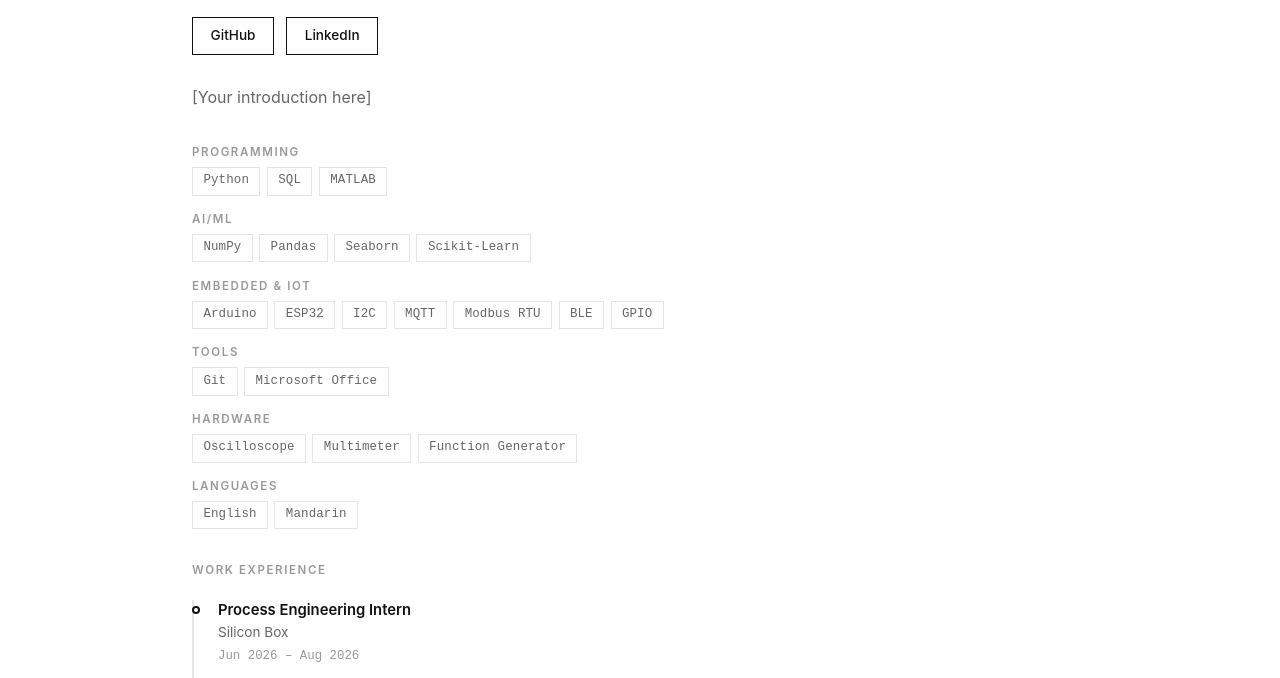
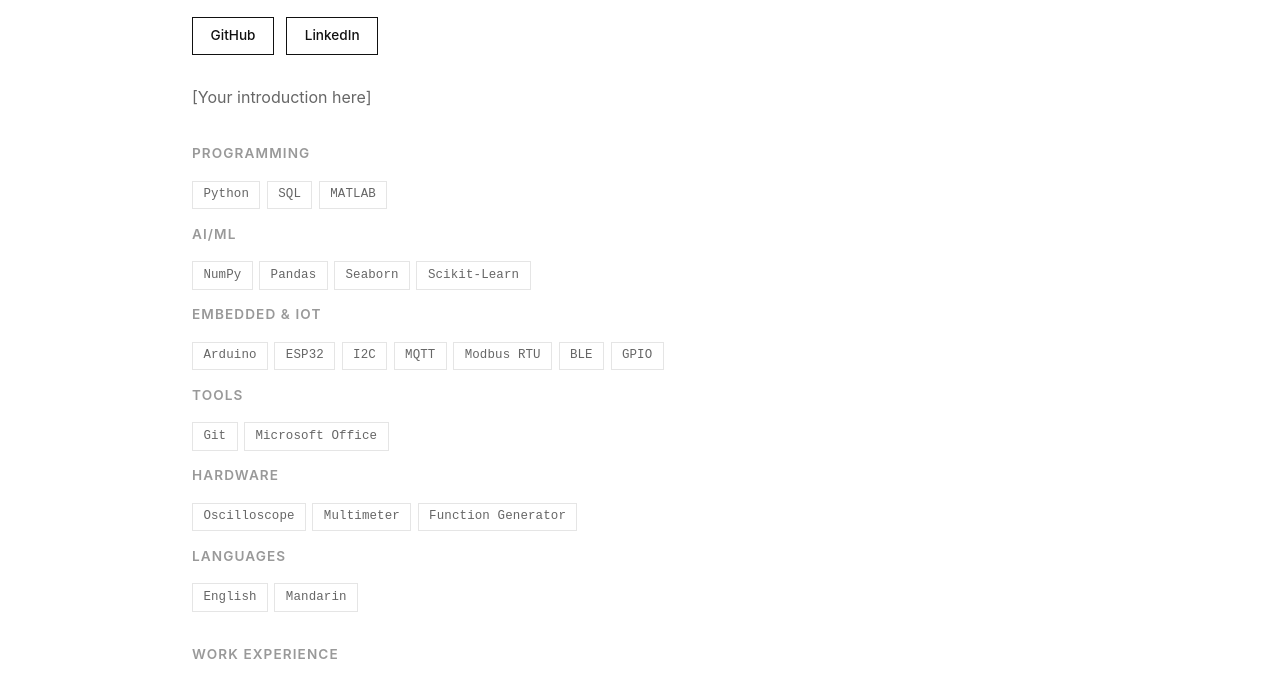
Before and after one commit to y-ell/y-ell.github.io, a plain HTML site: page index.html in a window 1280 px wide. Shown: the part 241-919 px from the top of the page. Drawn offline with Linux system fonts and the light colour scheme; no server answers.

Commit message:
Restructuring nav labels v1

```diff
--- a/index.html
+++ b/index.html
@@ -168,13 +168,13 @@
     }
 
     .skill-group-label {
-      font-size: 0.72rem;
+      font-size: 0.85rem;
       font-weight: 600;
-      letter-spacing: 0.14em;
+      letter-spacing: 0.08em;
       text-transform: uppercase;
       color: var(--gray-400);
       display: block;
-      margin-bottom: 0.35rem;
+      margin-bottom: 1rem;
     }
 
     .tags {
@@ -194,12 +194,12 @@
     }
 
     .exp-label {
-      font-size: 0.72rem;
+      font-size: 0.85rem;
       font-weight: 600;
-      letter-spacing: 0.14em;
+      letter-spacing: 0.08em;
       text-transform: uppercase;
       color: var(--gray-400);
-      margin-bottom: 1.25rem;
+      margin-bottom: 1rem;
     }
 
     .exp-list {
```
